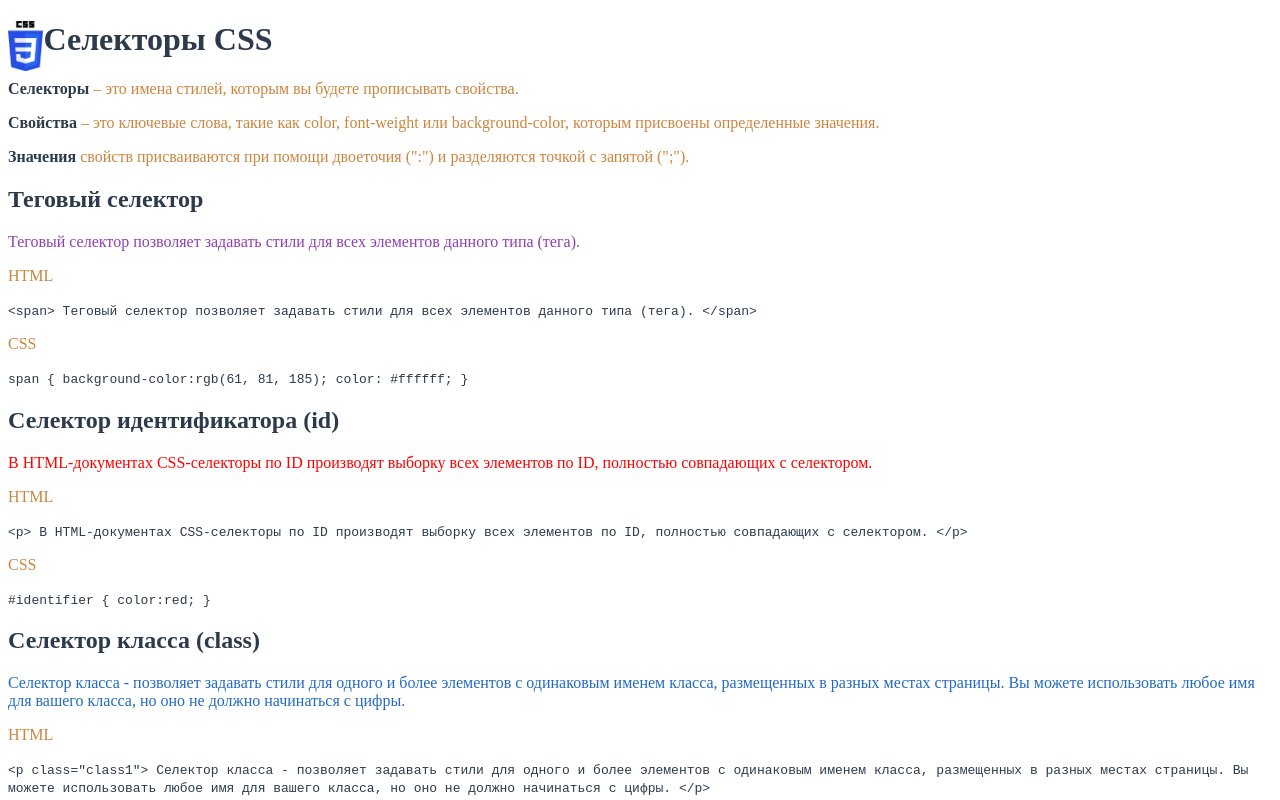
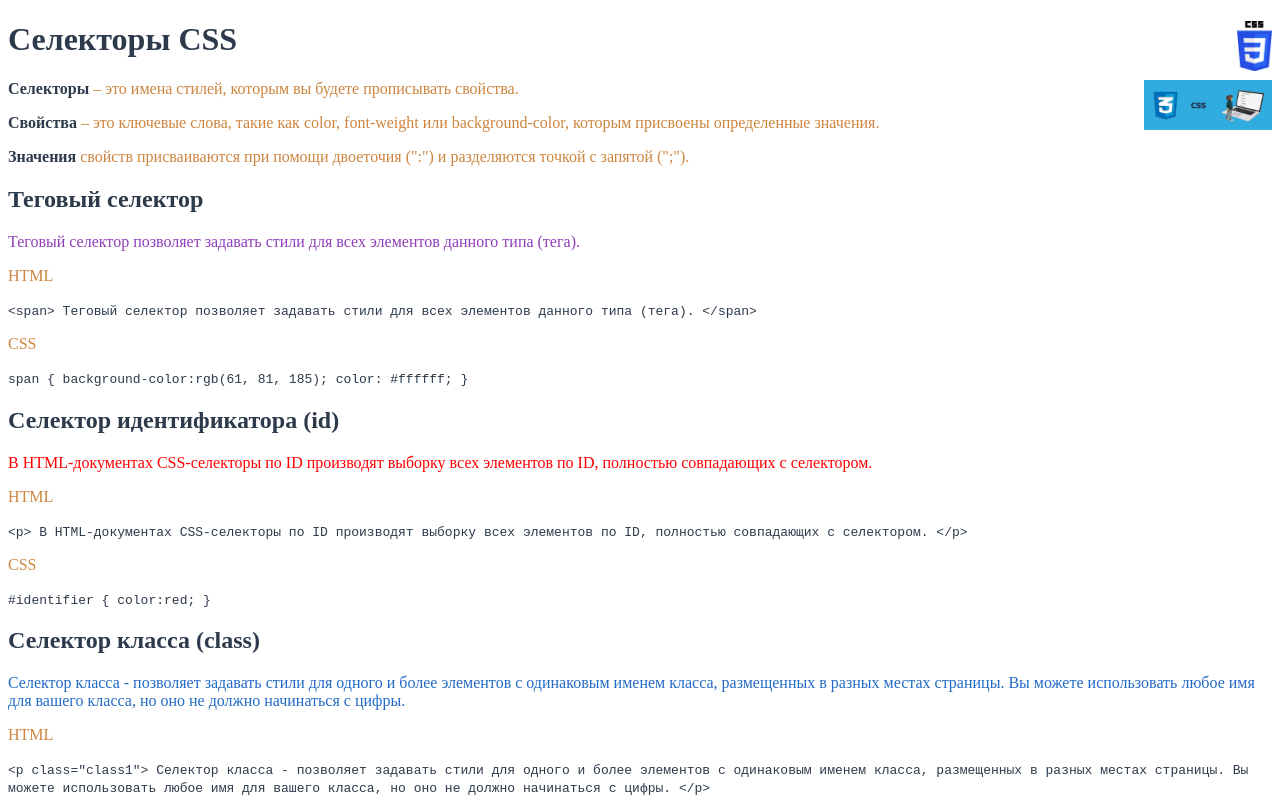
Before and after one commit to Dakhnovets/CSS, a plain HTML site: page index.html in a window 1280 px wide. Shown: the top 800 px of the page. Drawn offline with Linux system fonts and the light colour scheme.

Commit message:
insert images

```diff
--- a/index.html
+++ b/index.html
@@ -16,6 +16,11 @@
         height="50"
       />
       <h1>Селекторы CSS</h1>
+      <img
+        src="./images/images.webp"
+        alt="Logo"
+        height="50"
+      />
     </header>
     <div>
       <p>
--- a/styles.css
+++ b/styles.css
@@ -1,4 +1,5 @@
 img {float: left}
+img {float: right}
 * {
   color: #2c3a4b;
 }
```
